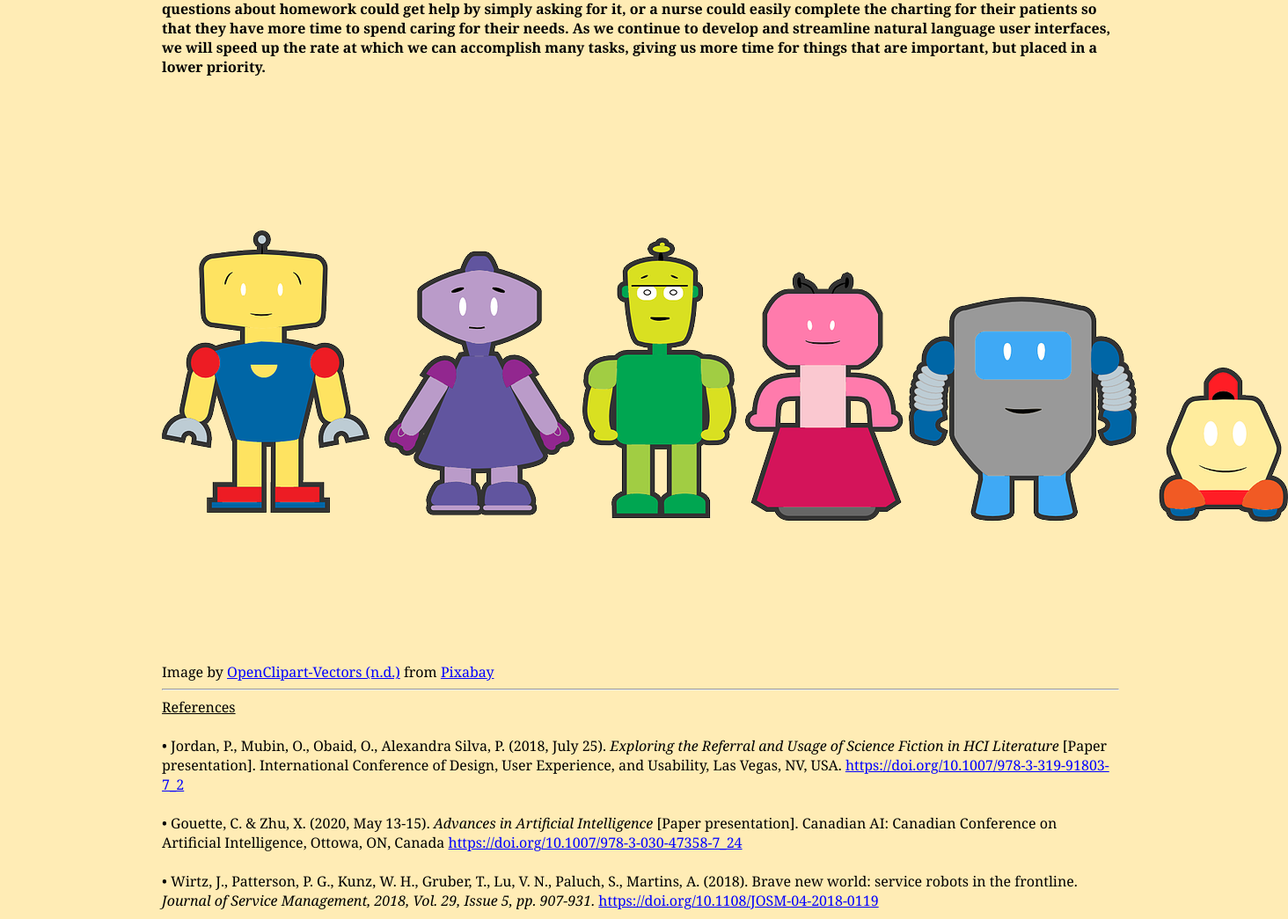
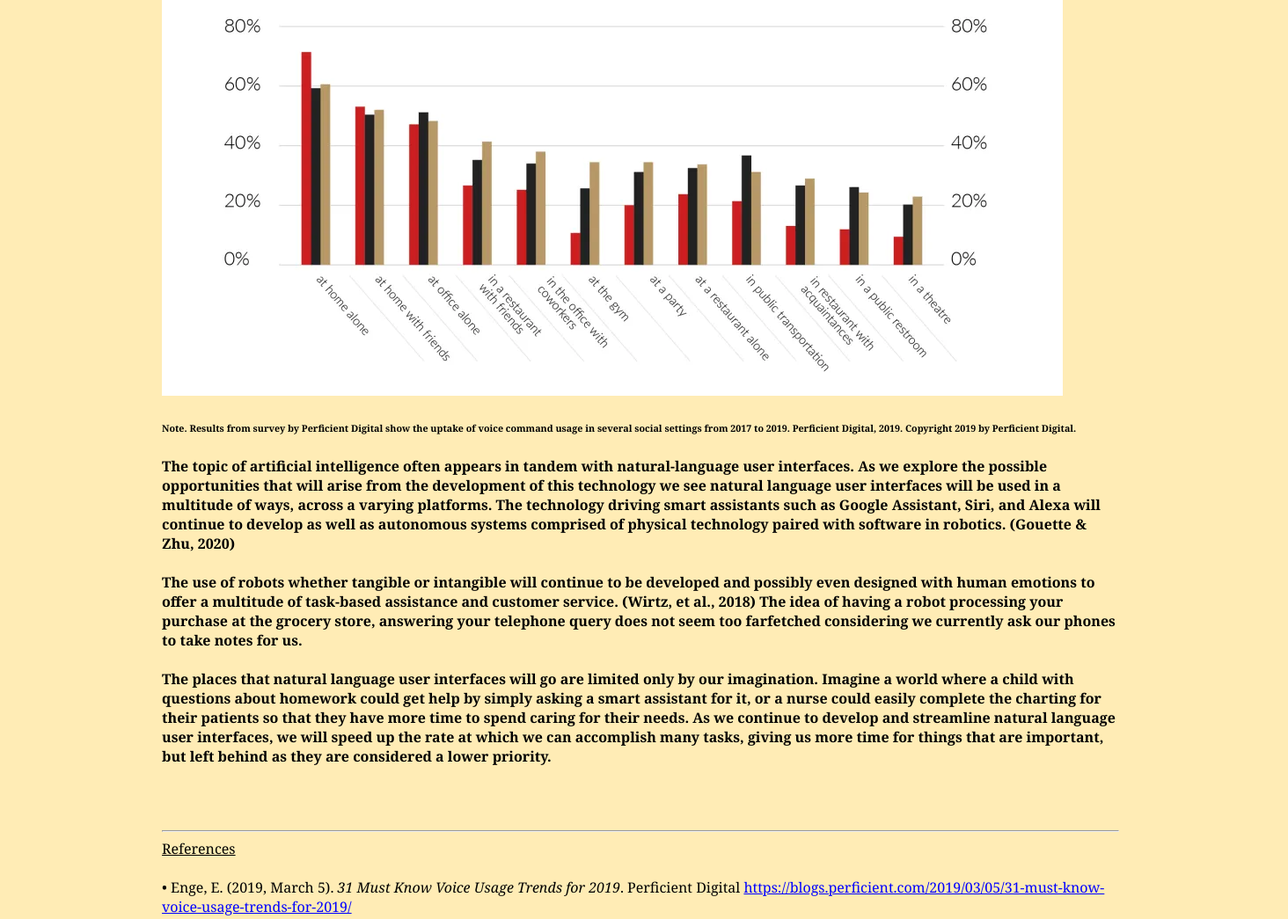
Before and after one commit to NZFoxy/NZFoxy.github.io, a plain HTML site: page misc/choices.html in a window 1280 px wide. Shown: the part 878-1923 px from the top of the page at 88% size, 1464 px wide, since content can reach past the window. Drawn offline with Linux system fonts and the light colour scheme.

Commit message:
Update choices.html

```diff
--- a/misc/choices.html
+++ b/misc/choices.html
@@ -25,24 +25,27 @@
 <h1>Technology Choices – Dan Fox</h1>
 
 
-</ul><h4><p>There are a multitude of ways that we humans interact with our technology today.  Simply looking through the history of human to computer input and output devices will show that we have continually iterated and improved how we interact with computers.  Inspiration for some of these human to computer interactions is believed to be drawn directly from science fiction;  including Artificial Intelligence (AI), smart phones, video conferencing and smart watches. (Jordan, et al., 2018)  The ability to use your native language to speak to a computer is becoming more common; Currently we use our voice to dictate to our phones, issue commands to our smart homes, respond to telephone computer agents and retrieve our voicemail.  The ability to speak commands using language   Years ago, natural language input would have seemed like something out of science fiction, but now its very common in our daily lives because it requires no training and is intuitive.
-<br><br>
+</ul><h4><p>There are a multitude of ways that we humans interact with our technology today.  Simply looking through the history of human to computer input and output devices will show that we have continually iterated and improved how we interact with computers.  Inspiration for some of these human to computer interactions is believed to be drawn directly from science fiction.  In fact, much of our current technology was inspired by science fiction, including Artificial Intelligence (AI), smart phones, video conferencing and smart watches(Jordan, et al., 2018).  These technologies all require an interface, touch screen is well established along with mouse and keyboard.  Currently we use our voice to dictate to our phones, issue commands to our smart homes, respond to telephone computer agents and to retrieve our voicemail.  Natural language input would have seemed like something out of science fiction in years past, but now it is very common in our daily lives because it requires no training and is intuitive.  From 2017 to 2019 there was growth of usage in a variety of social settings, including public restrooms as shown in the figure below. (Perficient Digital, 2019)
+<br><br><br>
 
-The topic of artificial intelligence often appears while considering the possible future implementations of natural-language user interfaces.  As we explore the possible opportunities that will arise from the development of this technology we see natural language user interfaces will be used in a multitude of ways, across a varying platforms.  The technology driving smart assistants such as Google Assistant, Siri, and Alexa will continue to develop as well as autonomous systems comprised of physical technology paired with software in robotics. (Gouette & Zhu, 2020)
+<img src="../images/Social_Settings2.png" alt="Stream 16 - Group 07">
+<h6>Note. Results from survey by Perficient Digital show the uptake of voice command usage in several social settings from 2017 to 2019. Perficient Digital, 2019.  Copyright 2019 by Perficient Digital.</h6>
+
+<h4>The topic of artificial intelligence often appears in tandem with natural-language user interfaces.  As we explore the possible opportunities that will arise from the development of this technology we see natural language user interfaces will be used in a multitude of ways, across a varying platforms.  The technology driving smart assistants such as Google Assistant, Siri, and Alexa will continue to develop as well as autonomous systems comprised of physical technology paired with software in robotics. (Gouette & Zhu, 2020)
 <br><br>
 
 The use of robots whether tangible or intangible will continue to be developed and possibly even designed with human emotions to offer a multitude of task-based assistance and customer service. (Wirtz, et al., 2018) The idea of having a robot processing your purchase at the grocery store, answering your telephone query does not seem too farfetched considering we currently ask our phones to take notes for us.
 <br><br>
 
-The places that natural language user interfaces will go are limited only by our imagination.  Imagine a world where a child with questions about homework could get help by simply asking for it, or a nurse could easily complete the charting for their patients so that they have more time to spend caring for their needs.  As we continue to develop and streamline natural language user interfaces, we will speed up the rate at which we can accomplish many tasks, giving us more time for things that are important, but placed in a lower priority.
+The places that natural language user interfaces will go are limited only by our imagination.  Imagine a world where a child with questions about homework could get help by simply asking a smart assistant for it, or a nurse could easily complete the charting for their patients so that they have more time to spend caring for their needs.  As we continue to develop and streamline natural language user interfaces, we will speed up the rate at which we can accomplish many tasks, giving us more time for things that are important, but left behind as they are considered a lower priority.
 </h4>
-
-<img src="../images/robots.png" alt="Robots">
-<br>
-Image by <a href="https://pixabay.com/users/openclipart-vectors-30363/?utm_source=link-attribution&amp;utm_medium=referral&amp;utm_campaign=image&amp;utm_content=159598">OpenClipart-Vectors (n.d.)</a> from <a href="https://pixabay.com/?utm_source=link-attribution&amp;utm_medium=referral&amp;utm_campaign=image&amp;utm_content=159598">Pixabay</a>
+<br><br>
 
 <hr>
 <u>References</u><br><br>
+• Enge, E. (2019, March 5). <i>31 Must Know Voice Usage Trends for 2019</i>. Perficient Digital <a href="https://blogs.perficient.com/2019/03/05/31-must-know-voice-usage-trends-for-2019/">https://blogs.perficient.com/2019/03/05/31-must-know-voice-usage-trends-for-2019/</a>
+<br><br>
+
 • Jordan, P., Mubin, O., Obaid, O., Alexandra Silva, P. (2018, July 25). <i>Exploring the Referral and Usage of Science Fiction in HCI Literature</i> [Paper presentation]. International Conference of Design, User Experience, and Usability, Las Vegas, NV, USA. <a href="https://doi.org/10.1007/978-3-319-91803-7_2">https://doi.org/10.1007/978-3-319-91803-7_2</a>
 <br><br>
 
```
